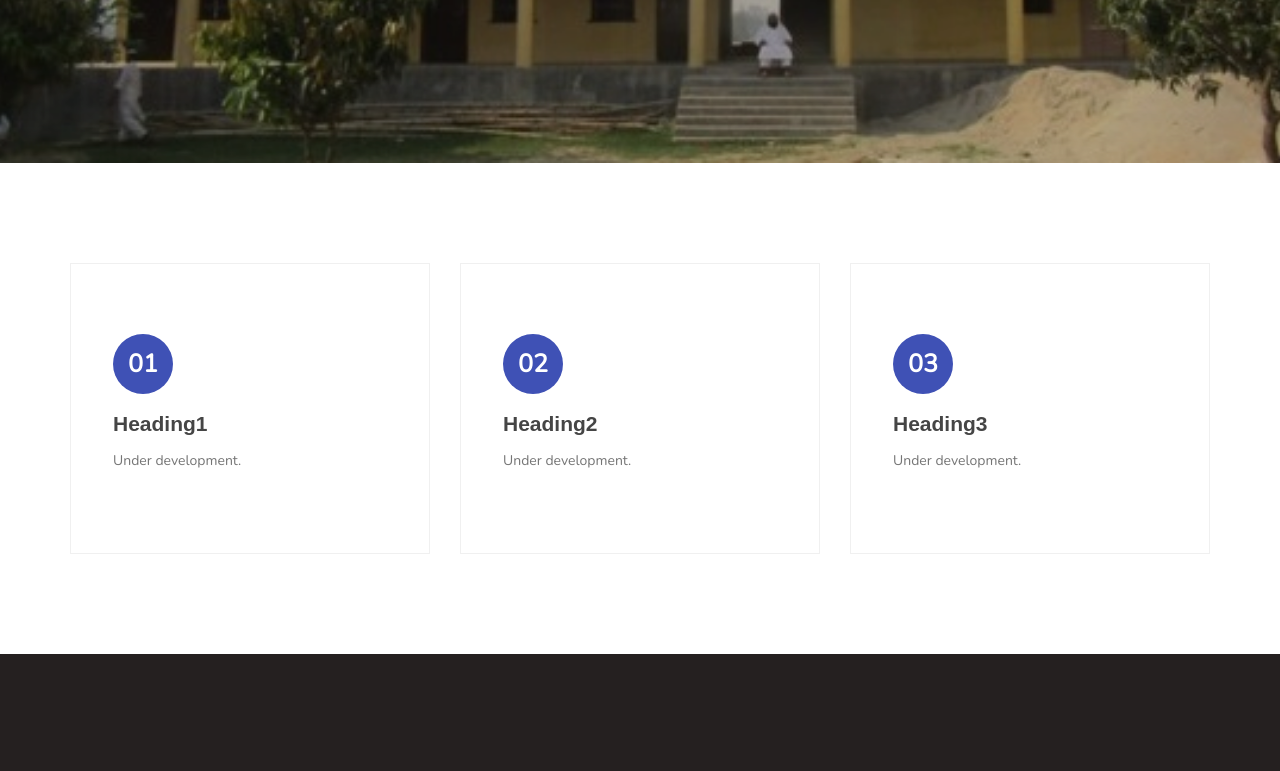
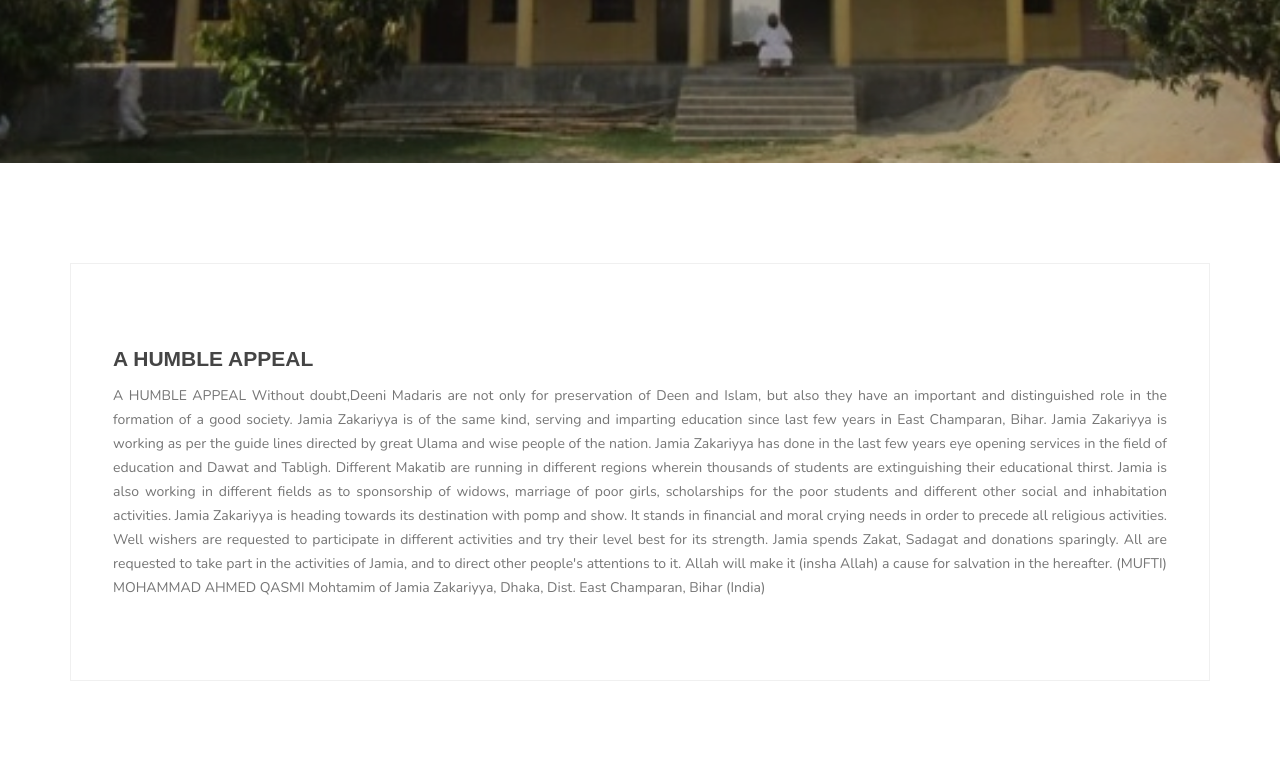
Before and after one commit to sadiquedec/JAMIA-ZAKARIYA-DHAKA, a plain HTML site: page index.html in a window 1280 px wide. Shown: the part 557-1328 px from the top of the page. Drawn offline with nearby package versions, Linux system fonts and the light colour scheme; a web font is replaced by a local one.

Commit message:
Update index.html

```diff
--- a/index.html
+++ b/index.html
@@ -136,29 +136,19 @@
           <div class="container">
                <div class="row">
 
-                    <div class="col-md-4 col-sm-4">
+                    <div class="col-md-12 col-sm-4">
                          <div class="feature-thumb">
-                              <span>01</span>
-                              <h3>Heading1</h3>
-                              <p>Under development.</p>
+
+                              <h3>A HUMBLE APPEAL</h3>
+                              <p style="text-align:justify;">A HUMBLE APPEAL
+Without doubt,Deeni Madaris are not only for preservation of Deen and Islam, but also they have an important and distinguished role in the formation of a good society. Jamia Zakariyya is of the same kind, serving and imparting education since last few years in East Champaran, Bihar. Jamia Zakariyya is working as per the guide lines directed by great Ulama and wise people of the nation. Jamia Zakariyya has done in the last few years eye opening services in the field of education and Dawat and Tabligh. Different Makatib are running in different regions wherein thousands of students are extinguishing their educational thirst. Jamia is also working in different fields as to sponsorship of widows, marriage of poor girls, scholarships for the poor students and different other social and inhabitation activities. Jamia Zakariyya is heading towards its destination with pomp and show. It stands in financial and moral crying needs in order to precede all religious activities. Well wishers are requested to participate in different activities and try their level best for its strength. Jamia spends Zakat, Sadagat and donations sparingly. All are requested to take part in the activities of Jamia, and to direct other people's attentions to it. Allah will make it (insha Allah) a cause for salvation in the hereafter.
+(MUFTI) MOHAMMAD AHMED QASMI
+Mohtamim of Jamia Zakariyya, Dhaka,
+Dist. East Champaran, Bihar (India)</p>
                          </div>
                     </div>
 
-                    <div class="col-md-4 col-sm-4">
-                         <div class="feature-thumb">
-                              <span>02</span>
-                              <h3>Heading2</h3>
-                              <p>Under development.</p>
-                         </div>
-                    </div>
 
-                    <div class="col-md-4 col-sm-4">
-                         <div class="feature-thumb">
-                              <span>03</span>
-                              <h3>Heading3</h3>
-                              <p>Under development.</p>
-                         </div>
-                    </div>
 
                </div>
           </div>
```
